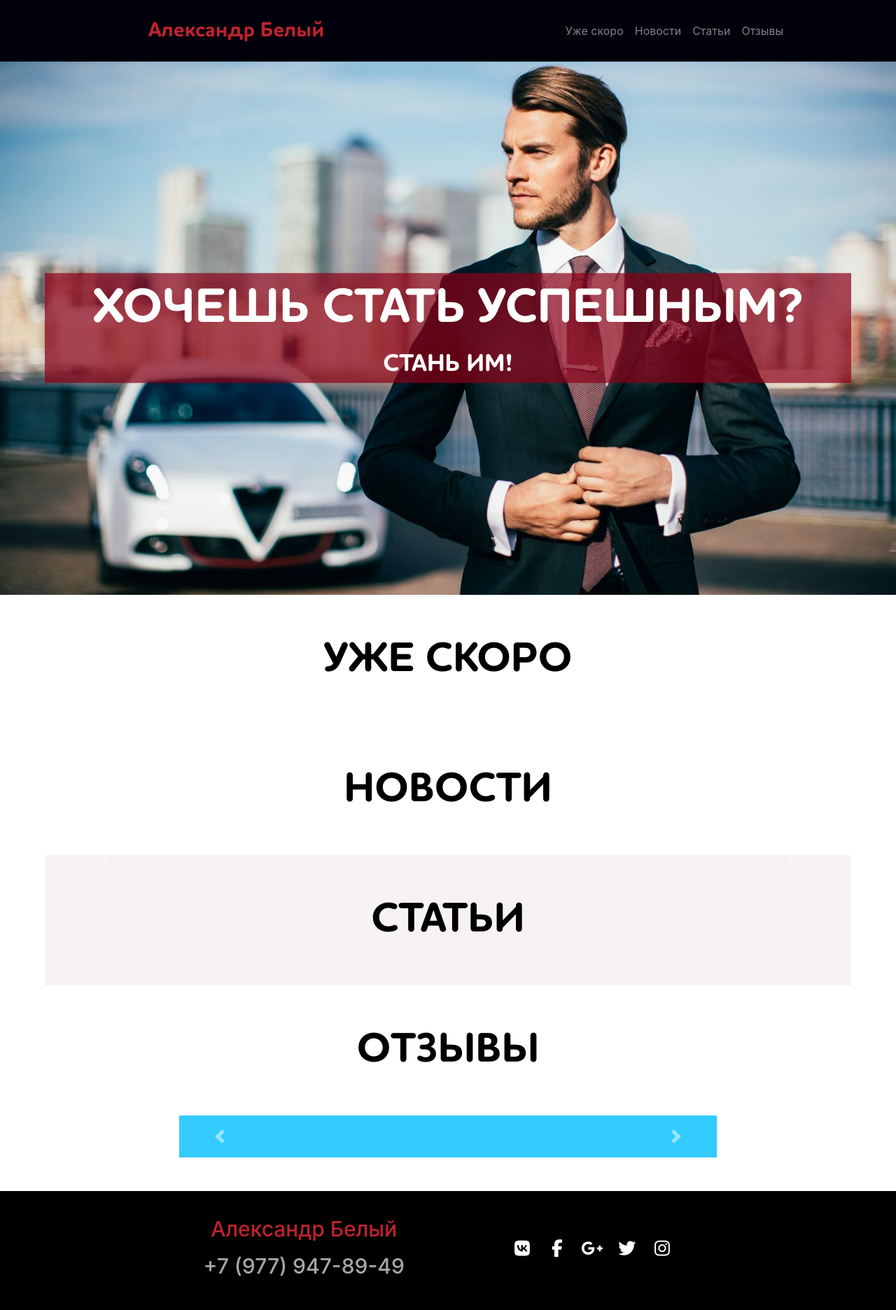
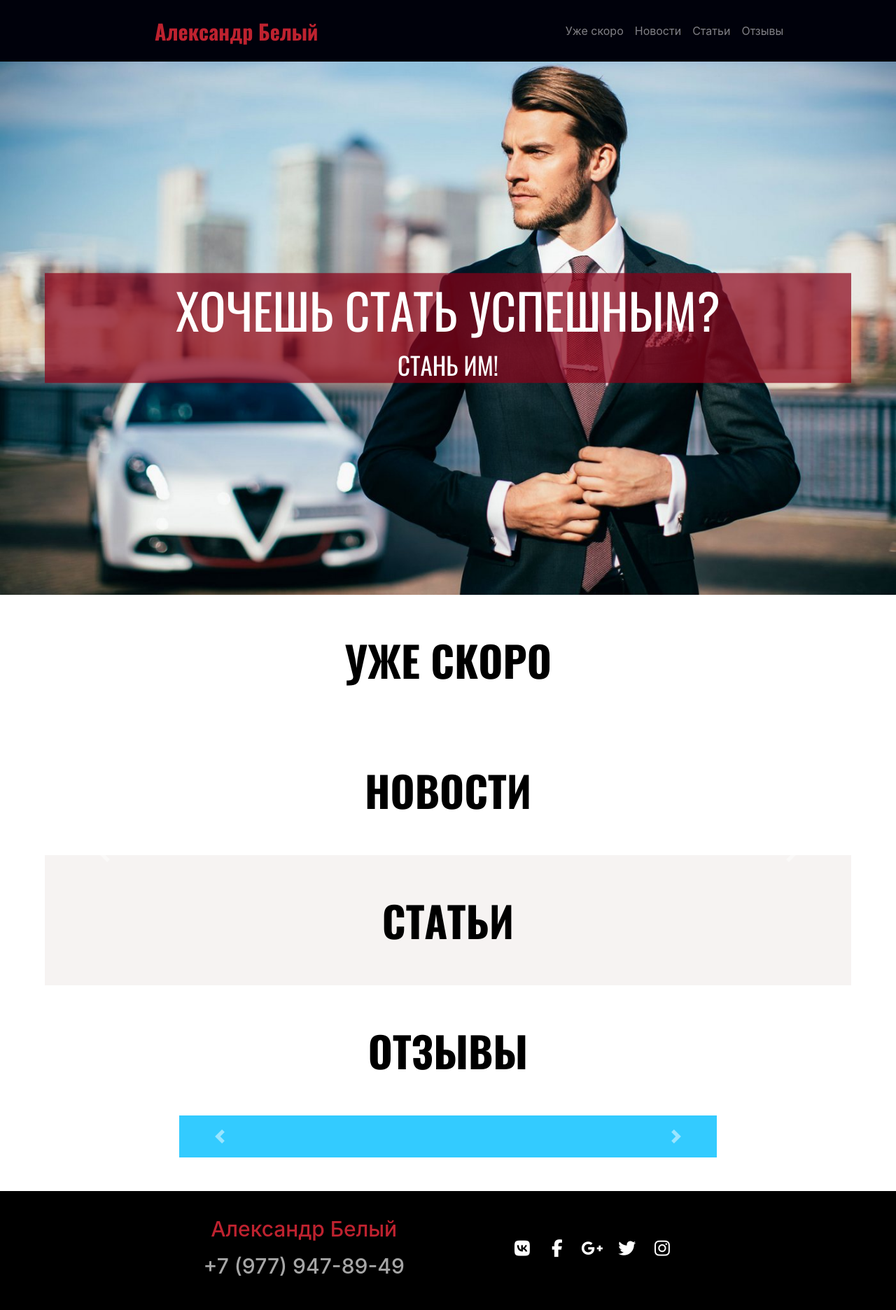
Before and after one commit to AlexR1723/test_business-blog, a Django app: page / in a window 1280 px wide. Shown: the whole page at 70% size. Run offline with Django 3.2, Linux system fonts and the light colour scheme; data that the repository does not hold is empty; some libraries are stand-ins or nearby versions.

Commit message:
final dropbox 4

```diff
--- a/Main/views.py
+++ b/Main/views.py
@@ -39,11 +39,9 @@ def Main(request):
             new.append('')
 
         news.append(new)
-    # print(news)
     news_slide=[]
     cnt=len(news1)
     ch1=False
-    # print(cnt)
     i=0
     while i < cnt:
         news_slide1=[]
@@ -80,7 +78,6 @@ def Main(request):
             rew.append('')
 
         rews.append(rew)
-    # print(news)
     rews_slide = []
     cnt = len(reviews1)
     ch1 = False
--- a/static/css/style.css
+++ b/static/css/style.css
@@ -1,31 +1,54 @@
+/*@font-face{*/
+/*font-family: 'Blogger Sans';*/
+/*src: url('/static/fonts/Blogger Sans.otf');*/
+/*url('/static/fonts/Blogger Sans.otf') format('otf');*/
+/*font-weight: normal;*/
+/*font-style: normal;*/
+/*}*/
+/*@font-face{*/
+/*font-family: 'Blogger Sans';*/
+/*src: url('/static/fonts/Blogger Sans-Bold.otf');*/
+/*url('/static/fonts/Blogger Sans-Bold.otf') format('otf');*/
+/*font-weight: bold;*/
+/*font-style: normal;*/
+/*}*/
+/*@font-face{*/
+/*font-family: 'Blogger Sans';*/
+/*src: url('/static/fonts/Blogger Sans-Light.otf');*/
+/*url('/static/fonts/Blogger Sans-Light.otf') format('otf');*/
+/*font-weight: 200;*/
+/*font-style: normal;*/
+/*}*/
+/*@font-face{*/
+/*font-family: 'Houschka Rounded Bold';*/
+/*src: url('/static/fonts/houchka.otf');*/
+/*url('/static/fonts/houchka.otf') format('otf');*/
+/*font-weight: bold;*/
+/*font-style: normal;*/
+/*}*/
+
 @font-face{
-font-family: 'Blogger Sans';
-src: url('/static/fonts/Blogger Sans.otf');
-url('/static/fonts/Blogger Sans.otf') format('otf');
+font-family: 'Oswald';
+src: url('/static/fonts/Oswald-Bold.ttf');
+url('/static/fonts//Oswald-Bold.ttf') format('ttf');
+font-weight: bold;
+font-style: normal;
+}
+@font-face{
+font-family: 'Oswald';
+src: url('/static/fonts/Oswald-Regular.ttf');
+url('/static/fonts//Oswald-Regular.ttf') format('ttf');
 font-weight: normal;
 font-style: normal;
 }
 @font-face{
-font-family: 'Blogger Sans';
-src: url('/static/fonts/Blogger Sans-Bold.otf');
-url('/static/fonts/Blogger Sans-Bold.otf') format('otf');
-font-weight: bold;
+font-family: 'Merriweather Regular';
+src: url('/static/fonts/Merriweather-Regular.ttf');
+url('/static/fonts//Merriweather-Regular.ttf') format('ttf');
+font-weight: normal;
 font-style: normal;
 }
-@font-face{
-font-family: 'Blogger Sans';
-src: url('/static/fonts/Blogger Sans-Light.otf');
-url('/static/fonts/Blogger Sans-Light.otf') format('otf');
-font-weight: 200;
-font-style: normal;
-}
-@font-face{
-font-family: 'Houschka Rounded Bold';
-src: url('/static/fonts/houchka.otf');
-url('/static/fonts/houchka.otf') format('otf');
-font-weight: bold;
-font-style: normal;
-}
+
 .header_bg{
 	background-color: #00010b;
 	margin: 0px;
@@ -35,18 +58,19 @@ font-style: normal;
 	color: #be222f;
 	margin: 0px;
 	font-weight: bold;
-	font-family: "Houschka Rounded Bold";
+	font-family: "Oswald";
 
 }
 .lb_events{
 	color: black;
 	text-align: center;
-	font-family: "Houschka Rounded Bold";
+	font-family: "Oswald";
+	font-weight: bold;
 }
 .ev_name{
 	color: black;
 	font-size: 30px;
-	font-family: "Houschka Rounded Bold";
+	font-family: "Oswald";
 	margin: 0px;
 }
 .ev_name_date{
@@ -156,14 +180,16 @@ font-style: normal;
 	width: 100%;
 	text-align: center;
 	margin: 0px;
-	font-family: "Houschka Rounded Bold";
+	font-family: "Oswald";
+	font-weight: normal;
 }
 .it2{
 	color: white;
 	width: 100%;
 	text-align: center;
 	margin: 0px;
-	font-family: "Houschka Rounded Bold";
+	font-family: "Oswald";
+	font-weight: normal;
 }
 .news_layer{
 	color: white;
```
Also changed, not shown: other parts of static/css/style.css (+16 -15 lines), static/fonts/Merriweather-Regular.ttf (added), static/fonts/Oswald-Bold.ttf (added), static/fonts/Oswald-Regular.ttf (added).
